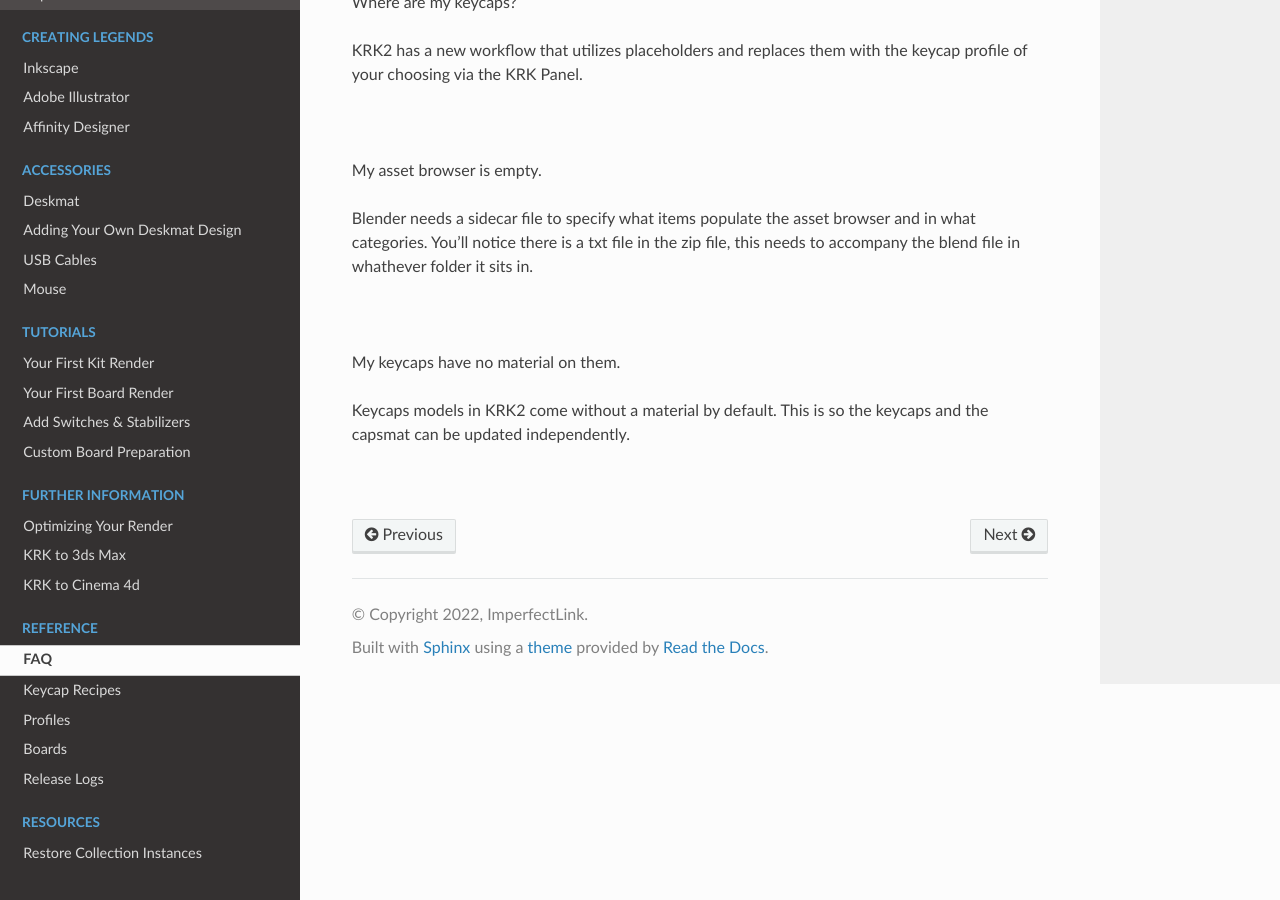
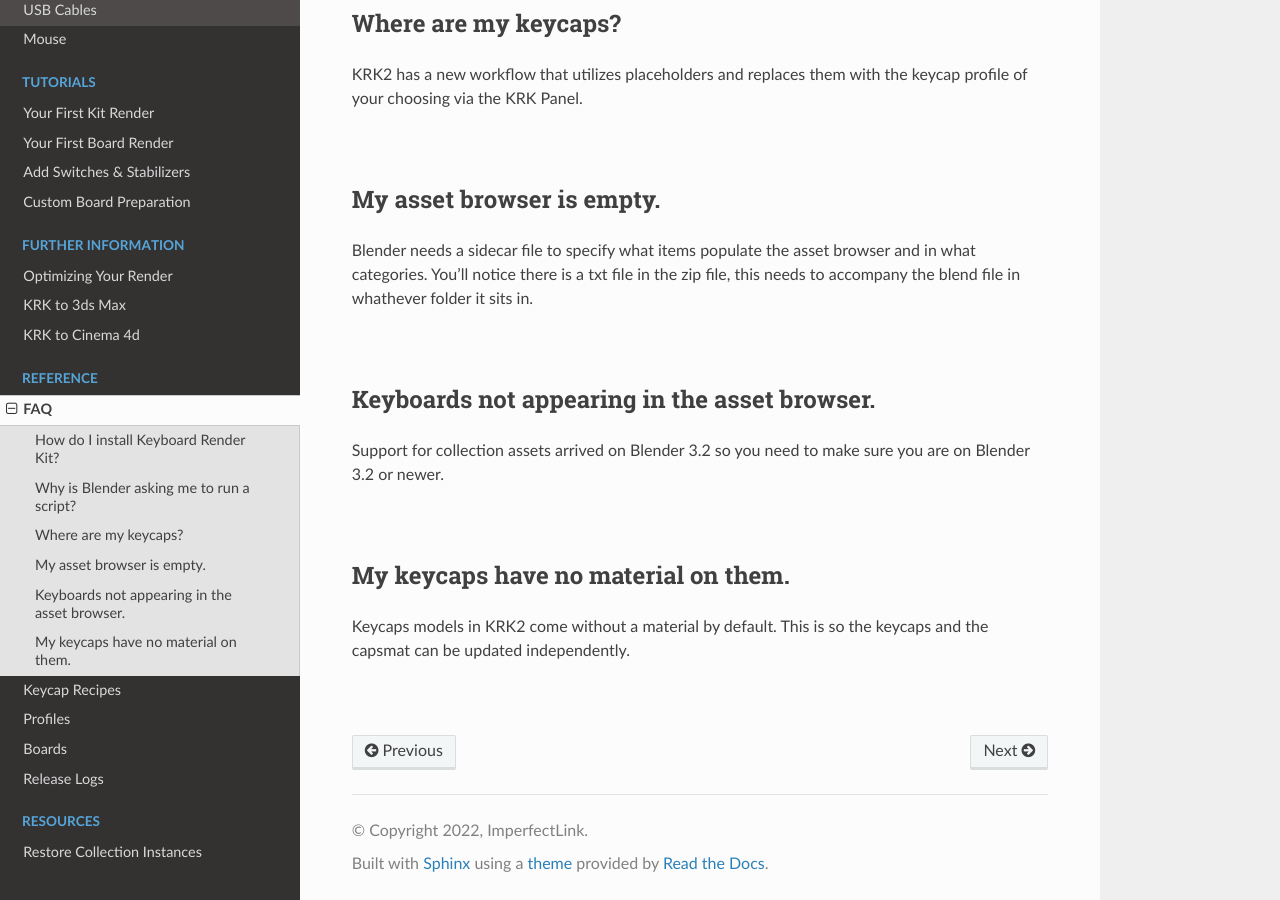
Before and after one commit to imperfectlink/KeyboardRenderKit, a Sphinx documentation site: the page built from docs/source/troubleshooting.rst, in a window 1280 px wide and 900 px high, scrolled down 529 px. Built offline with Sphinx 7.4.7 and the Read the Docs theme 2.0.0, drawn with Linux system fonts in a browser that asks for light colours.

Commit message:
Update troubleshooting.rst

```diff
--- a/docs/source/troubleshooting.rst
+++ b/docs/source/troubleshooting.rst
@@ -3,29 +3,40 @@
 
 |
 How do I install Keyboard Render Kit?
+----
 
 
 Keyboard Render Kit is all packed into the blend file which you can access by simply opening the file in Blender.
 
 |
 Why is Blender asking me to run a script?
+----
 
 
 KRK2 has an addon portion of the kit and does so installation free by running a registered script.
 
 |
 Where are my keycaps?
+----
 
 
 KRK2 has a new workflow that utilizes placeholders and replaces them with the keycap profile of your choosing via the KRK Panel.
 
 |
 My asset browser is empty.
+----
 
 Blender needs a sidecar file to specify what items populate the asset browser and in what categories. You'll notice there is a txt file in the zip file, this needs to accompany the blend file in whathever folder it sits in.
 
 |
+Keyboards not appearing in the asset browser.
+----
+
+Support for collection assets arrived on Blender 3.2 so you need to make sure you are on Blender 3.2 or newer.
+
+|
 My keycaps have no material on them.
+----
 
 Keycaps models in KRK2 come without a material by default. This is so the keycaps and the capsmat can be updated independently.
 
```
